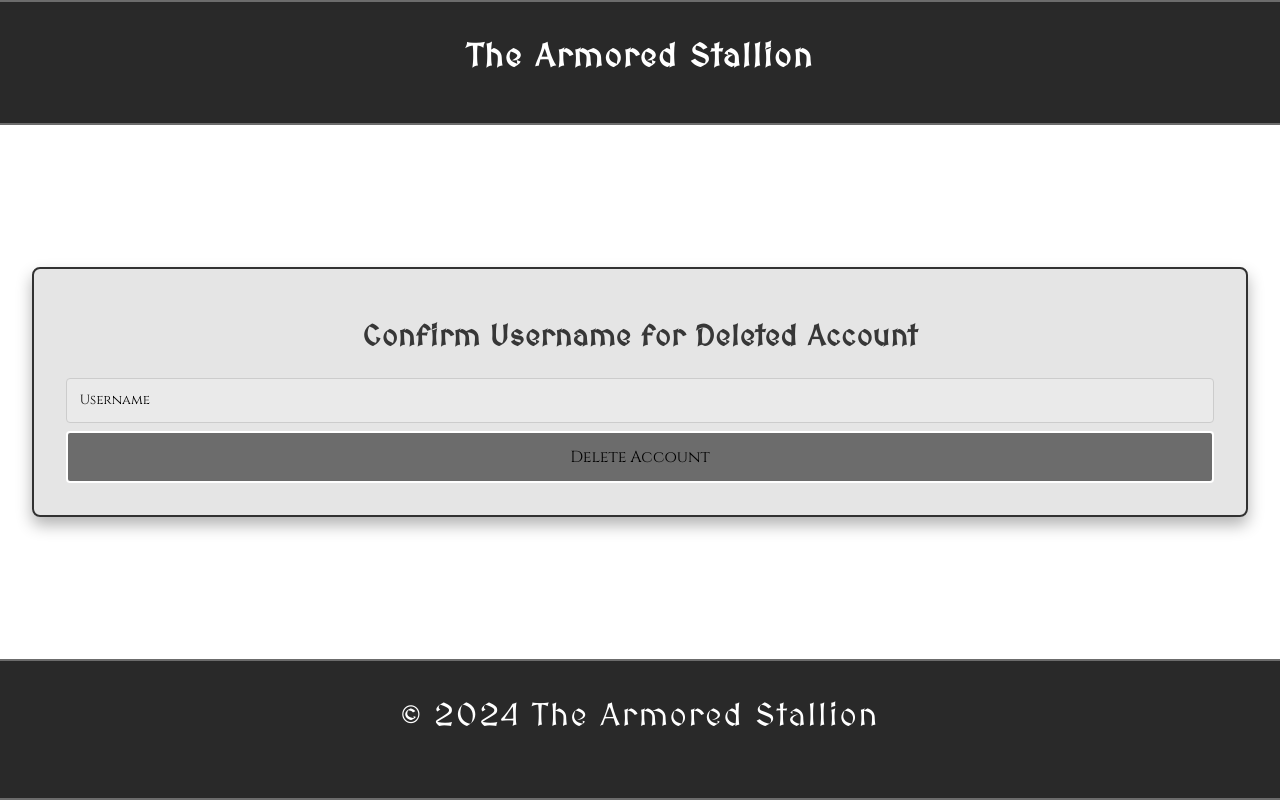
After one commit to EthanMorris2003/DSD-Project-Fall-2024, a Python web app: template DSD_Project_Files/templates/confirm_delete.html in a window 1280 px wide. The commit adds this page. Run offline with Jinja, Linux system fonts and the light colour scheme; the template is opened without the code that fills it, so the values that code supplies are empty.

Commit message:
HTML Updates

```diff
--- /dev/null
+++ b/DSD_Project_Files/templates/confirm_delete.html
@@ -0,0 +1,163 @@
+<!DOCTYPE html>
+<html lang="en">
+<head>
+    <meta charset="UTF-8">
+    <meta name="viewport" content="width=device-width, initial-scale=1.0">
+    <title>Create Account</title>
+    <link href="https://fonts.googleapis.com/css2?family=Cinzel:wght@400;700&family=MedievalSharp&display=swap" rel="stylesheet">
+    <style>
+        /* Same styles as before */
+        body {
+            font-family: 'Cinzel', serif;
+            background-color: #ffffff;
+            margin: 0;
+            padding: 0;
+            display: flex;
+            flex-direction: column;
+            min-height: 100vh;
+            color: #373737;
+            overflow: hidden;
+        }
+
+        header, footer {
+            background-color: #292929;
+            color: #ffffff;
+            text-align: center;
+            padding: 2rem 0;
+            border-bottom: 2px solid #6c6c6c;
+            border-top: 2px solid #6c6c6c;
+        }
+
+        header h1, footer p {
+            font-family: 'MedievalSharp', serif;
+            font-size: 2rem;
+            letter-spacing: 2px;
+            margin-top: 5px;
+        }
+
+        main {
+            display: flex;
+            flex: 1;
+            align-items: center;
+            justify-content: flex-start;
+            padding: 2rem;
+            gap: 2rem;
+            height: 100%;
+            overflow: hidden;
+        }
+
+        .image-container {
+            flex: 2;
+            height: 100%;
+            display: flex;
+            justify-content: flex-start;
+            align-items: center;
+            overflow: hidden;
+        }
+
+        .image-container img {
+            width: 100%;
+            height: 100%;
+            object-fit: cover;
+            object-position: left;
+        }
+
+        .login-container {
+            background: rgba(0, 0, 0, 0.1);
+            padding: 2rem;
+            box-shadow: 0 8px 16px rgba(0, 0, 0, 0.3);
+            border-radius: 8px;
+            text-align: center;
+            border: 2px solid #313131;
+            flex: 1;
+            margin-left: auto;
+            height: 70%;
+            width: 50%;
+            display: flex;
+            flex-direction: column;
+            justify-content: center;
+            box-sizing: border-box;
+        }
+
+        h1 {
+            margin-bottom: 1rem;
+            font-size: 1.8rem;
+            font-family: 'MedievalSharp', serif;
+            letter-spacing: 1px;
+        }
+
+        input[type="text"], input[type="password"], input[type="tel"] {
+            width: 100%;
+            padding: 0.8rem;
+            margin: 0.5rem 0;
+            border: 1px solid #cccccc;
+            border-radius: 4px;
+            box-sizing: border-box;
+            font-family: 'Cinzel', serif;
+            background: rgba(255, 255, 255, 0.2);
+            color: #000000;
+        }
+
+        input[type="text"]::placeholder, input[type="password"]::placeholder, input[type="tel"]::placeholder {
+            color: #000000;
+        }
+
+        .create-account-button {
+            width: 100%;
+            padding: 0.8rem;
+            background-color: #6c6c6c;
+            color: rgb(0, 0, 0);
+            border: 2px solid #ffffff;
+            border-radius: 4px;
+            font-size: 1rem;
+            font-family: 'Cinzel', serif;
+            cursor: pointer;
+            transition: all 0.3s;
+        }
+
+        .create-account-button:hover {
+            background-color: #000000;
+            color: #1a1a1a;
+        }
+
+        footer {
+            margin-top: auto;
+            font-size: 1rem;
+            padding: 2rem 1rem;
+            text-align: center;
+            background-color: #292929;
+            color: #ffffff;
+        }
+    </style>
+</head>
+<body>
+    <header>
+        <h1>The Armored Stallion</h1>
+    </header>
+
+    <main>
+
+        <div class="login-container">
+            <h1>Confirm Username for Deleted Account</h1>
+            <form id="createAccountForm">
+                <input type="text" name="Username" placeholder="Username" required>
+                <button type="submit" class="create-account-button">Delete Account</button>
+            </form>
+        </div>
+    </main>
+
+
+
+    <footer>
+        <p>&copy; 2024 The Armored Stallion</p>
+    </footer>
+
+    <script>
+        // Adding form submit event to redirect to login page
+        document.getElementById('createAccountForm').addEventListener('submit', function(event) {
+            event.preventDefault();  // Prevent form from submitting normally
+            window.location.href = 'login.html';  // Redirect to login page
+        });
+    </script>
+</body>
+</html>
--- a/DSD_Project_Files/templates/homepage.html
+++ b/DSD_Project_Files/templates/homepage.html
@@ -120,7 +120,7 @@
     <header>
         <h1>The Armored Stallion - Horse Marketplace</h1>
         <nav style="margin-top: 10px;">
-            <a href="delete_account.html" style="text-decoration: none; color: #ffffff; background-color: #6c6c6c; padding: 8px 16px; border-radius: 4px;">Delete Account</a>
+            <a href="confirm_delete.html" style="text-decoration: none; color: #ffffff; background-color: #6c6c6c; padding: 8px 16px; border-radius: 4px;">Delete Account</a>
         </nav>
     </header>
 
```
Also changed, not shown: DSD_Project_Files/templates/delete.html (deleted, +0 -92 lines), DSD_Project_Files/templates/login.html (line endings or trailing spaces).
